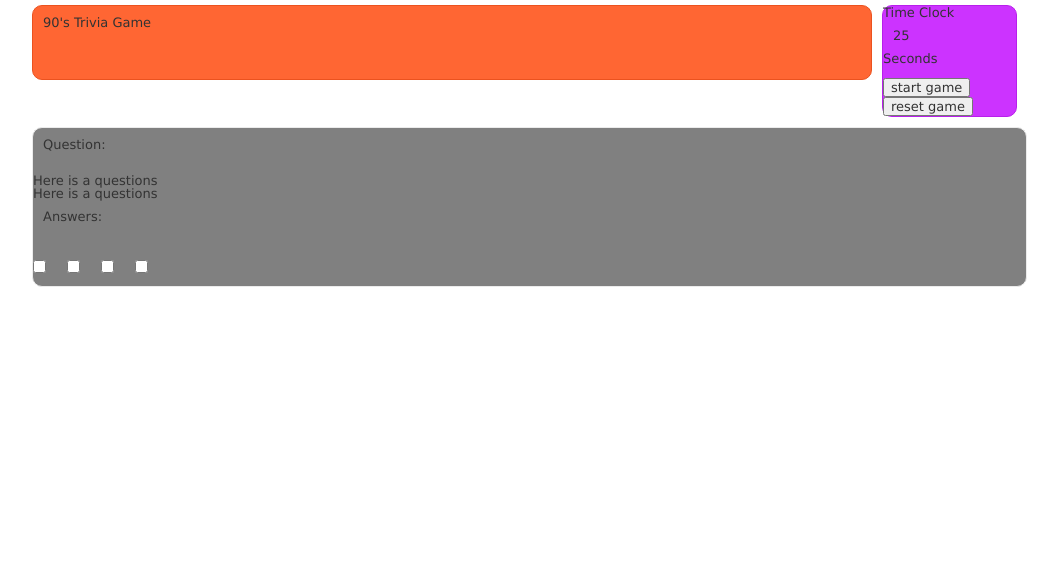
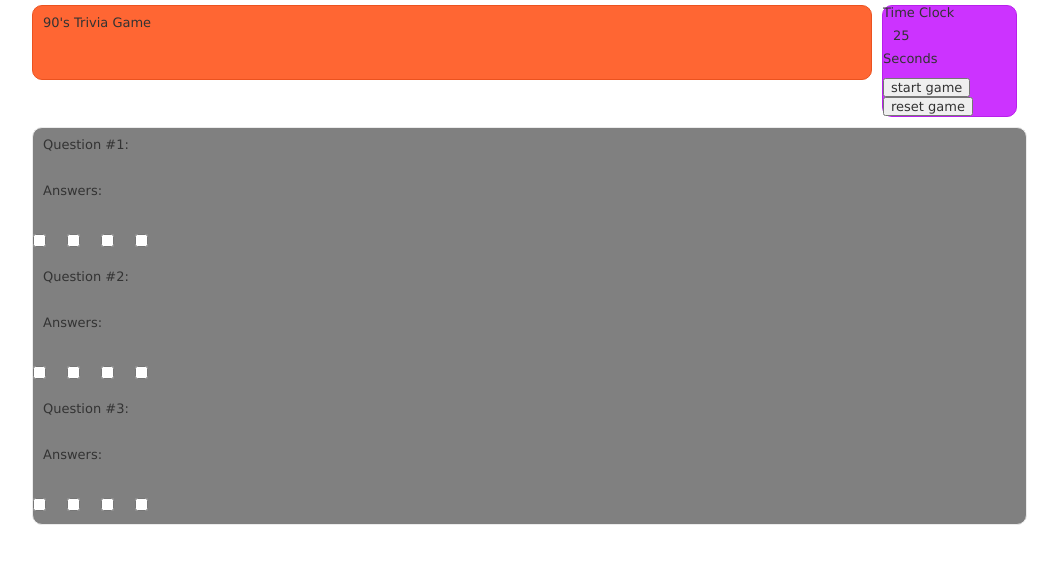
Before and after one commit to Highlyne/TriviaGame, a plain HTML site: page index.html in a window 1280 px wide. Shown: the whole page, without its empty margins (113-1171 px from the left). Drawn offline with nearby package versions, Linux system fonts and the light colour scheme.

Commit message:
Reverting back to rows

```diff
--- a/index.html
+++ b/index.html
@@ -26,7 +26,7 @@
                     <p id="timeclock">30</p>
                     <h3>Seconds</h3><br>
                     <div class="btn-group" role="group" aria-label="...">
-                            <button type="button" id="resume">start game</button>
+                            <button type="button" id="start">start game</button>
                             <button type="button" id="stop">reset game</button>
                           </div>
                 </div>
@@ -35,10 +35,40 @@
         <div id="content"></div>
             <div class="row">
             <div class="col-sm-12">
-           <p>Question: </p><br>
-           <div id="questions"></div>
+           <p>Question #1: </p><br>
+           <div id="questions1"></div>
            </div>
         </div>
+        <div class="row">
+            <div class="col-sm-12">
+            <p>Answers:</p><br>
+            <div class="checkbox">
+                <label class="checkbox-inline"><input type="checkbox" value=""><div id="anw1"></div></label>
+                <label class="checkbox-inline"><input type="checkbox" value=""><div id="anw2"></div></label>
+                <label class="checkbox-inline"><input type="checkbox" value=""><div id="anw3"></div></label>
+                <label class="checkbox-inline"><input type="checkbox" value=""><div id="anw4"></div></label>
+            </div>
+            <div class="row">
+                <div class="col-sm-12">
+               <p>Question #2: </p><br>
+               <div id="questions2"></div>
+               </div>
+            </div>
+        <div class="row">
+            <div class="col-sm-12">
+            <p>Answers:</p><br>
+            <div class="checkbox">
+                <label class="checkbox-inline"><input type="checkbox" value=""><div id="anw1"></div></label>
+                <label class="checkbox-inline"><input type="checkbox" value=""><div id="anw2"></div></label>
+                <label class="checkbox-inline"><input type="checkbox" value=""><div id="anw3"></div></label>
+                <label class="checkbox-inline"><input type="checkbox" value=""><div id="anw4"></div></label>
+            </div>
+            <div class="row">
+                <div class="col-sm-12">
+                <p>Question #3: </p><br>
+                <div id="questions3"></div>
+                </div>
+            </div>
         <div class="row">
             <div class="col-sm-12">
             <p>Answers:</p><br>
```
